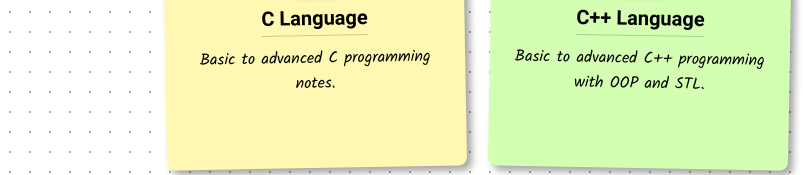
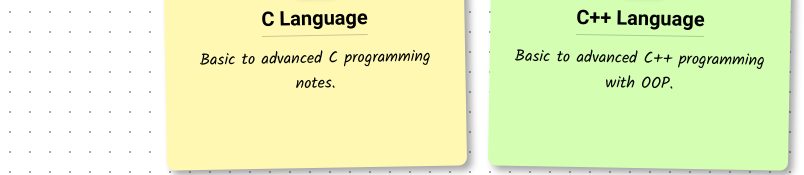
Before and after one commit to syed-imadulla/CheetsheetsHub, a website: page index.html in a window 1280 px wide. Shown: the part 338-513 px from the top of the page, 0-804 px from the left. Drawn offline with Linux system fonts and the light colour scheme.

```diff
--- a/index.html
+++ b/index.html
@@ -43,7 +43,7 @@
         <a href="cpp.html" class="note note-green">
             <img src="images/cpp-favicon.svg" alt="C++ Language" class="icon">
             <h3>C++ Language</h3>
-            <p>Basic to advanced C++ programming with OOP and STL.</p>
+            <p>Basic to advanced C++ programming with OOP.</p>
         </a>
         <a href="python.html" class="note note-purple">
             <img src="images/python-favicon.svg" alt="Python" class="icon">
```
